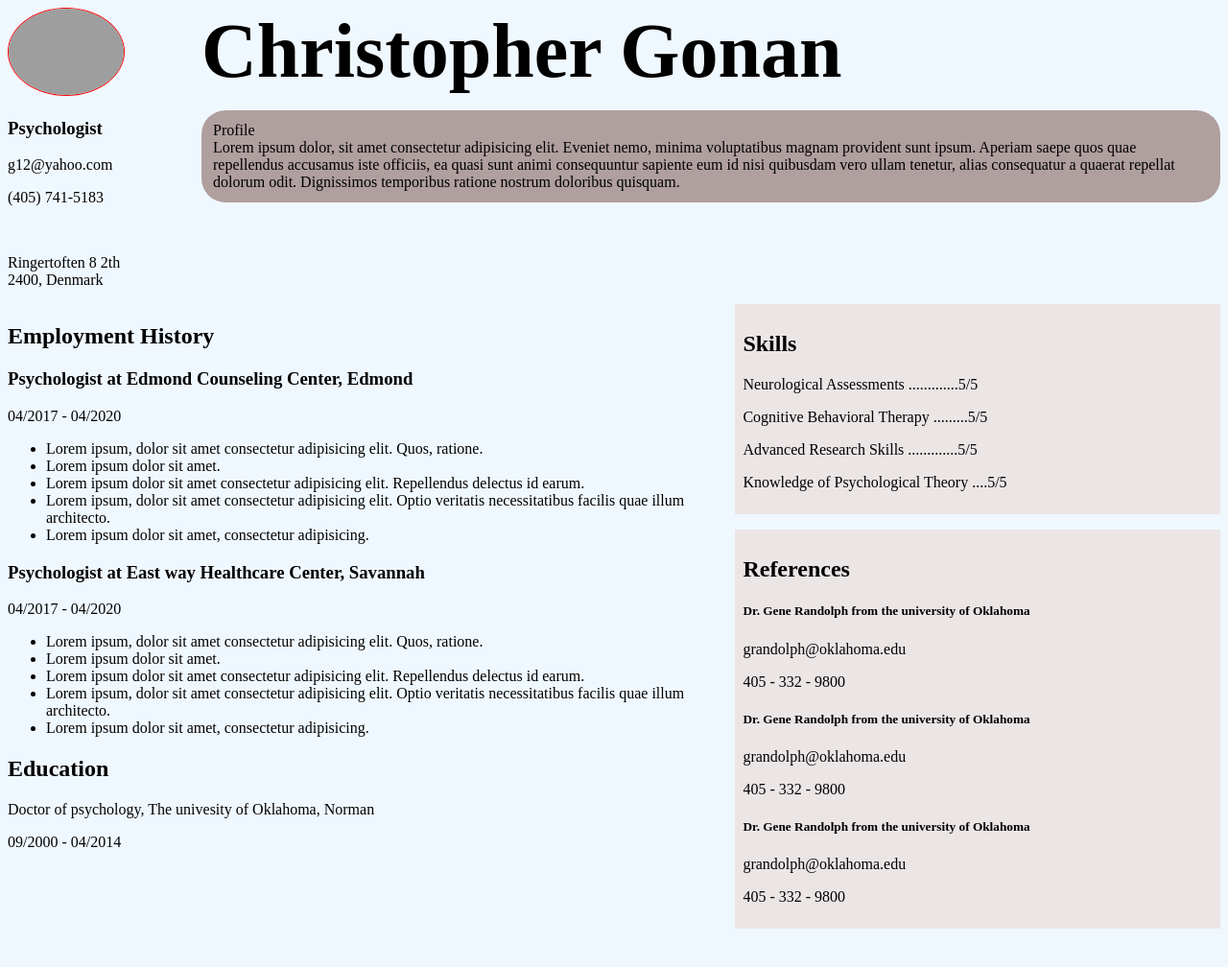
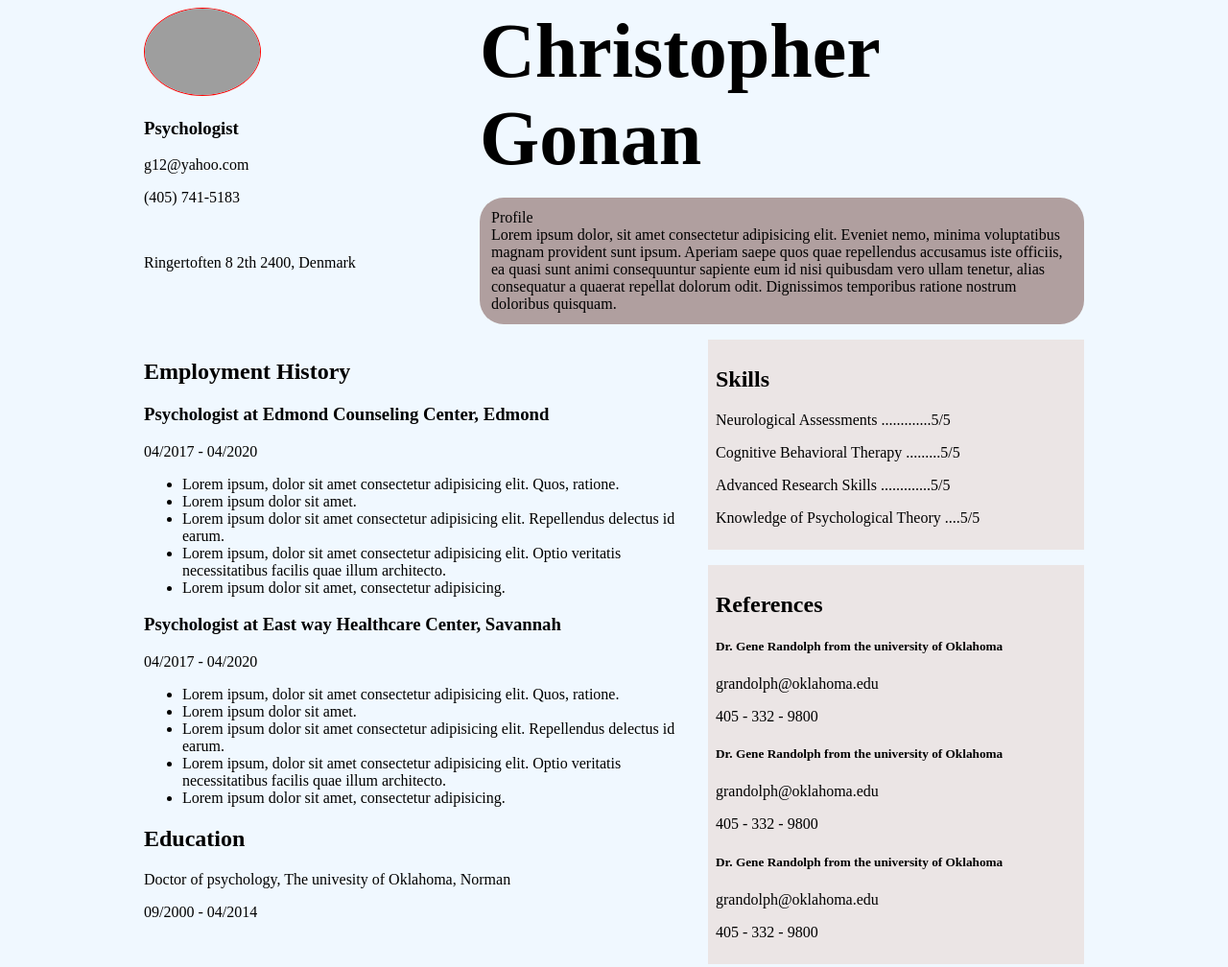
Before and after one commit to amritpandey/onlineResume, a plain HTML site: page index.html in a window 1280 px wide. Shown: the whole page at 96% size. Before the commit the page ends 976 px from the top, so only its background shows below. Drawn offline with Linux system fonts and the light colour scheme; grey boxes are pictures that could not be loaded.

Commit message:
Css changed to fix width of the page

```diff
--- a/style.css
+++ b/style.css
@@ -1,5 +1,10 @@
 body {
     background-color:aliceblue;
+}
+main {
+    width: 95%;
+    max-width: 980px;
+    margin: 0 auto;
 }
 
 img {
@@ -26,6 +31,14 @@ padding: 0.75rem;
 border-radius: 25px;
 }
 
+.name-profile {
+    width:70%;
+}
+
+.photo-info{
+    width:30%;
+}
+
 .bottom-info {
     display: flex;
 }
```
